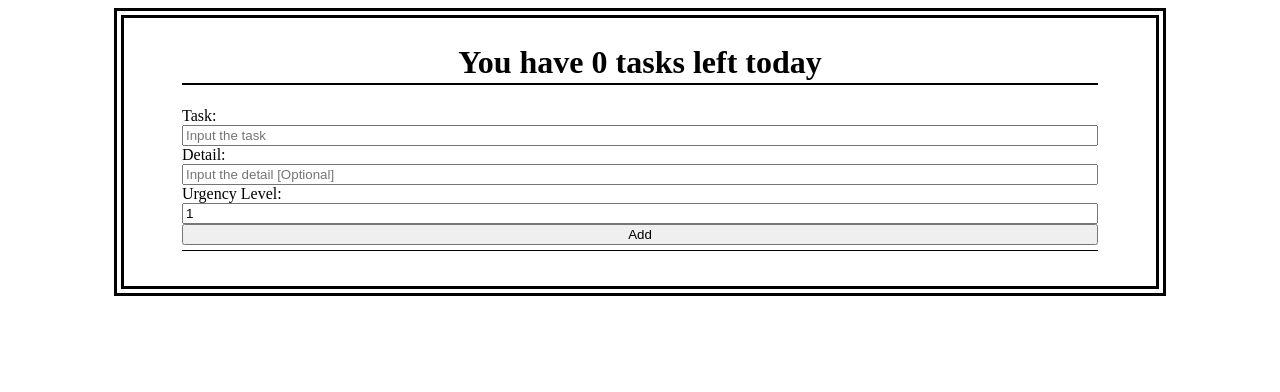
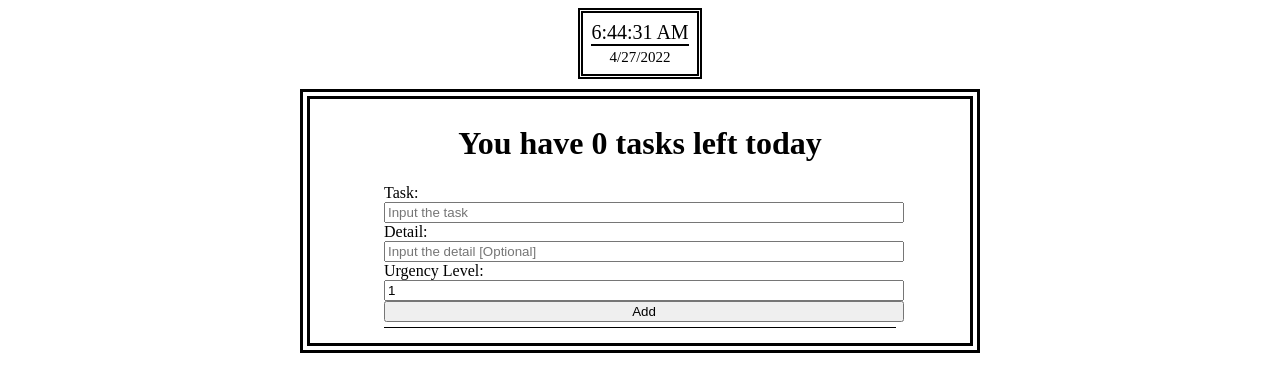
Before and after one commit to QiliKiri/React-Project, a React (Create React App) app: page / in a window 1280 px wide. Shown: the top 392 px of the page. Built offline with nearby package versions, Linux system fonts and the light colour scheme.

Commit message:
update
Add 'Clock' feature.
UI design improve.

```diff
--- a/package.json
+++ b/package.json
@@ -1,4 +1,5 @@
 {
+  "homepage": "https://qilikiri.github.io/React-Project",
   "name": "my-app",
   "version": "0.1.0",
   "private": true,
@@ -13,6 +14,8 @@
     "web-vitals": "^2.1.4"
   },
   "scripts": {
+    "predeploy": "npm run build",
+    "deploy": "gh-pages -d build",
     "start": "react-scripts start",
     "build": "react-scripts build",
     "test": "react-scripts test",
@@ -35,5 +38,8 @@
       "last 1 firefox version",
       "last 1 safari version"
     ]
+  },
+  "devDependencies": {
+    "gh-pages": "^3.2.3"
   }
 }
--- a/public/index.html
+++ b/public/index.html
@@ -24,7 +24,7 @@
       work correctly both with client-side routing and a non-root public URL.
       Learn how to configure a non-root public URL by running `npm run build`.
     -->
-    <title>React App</title>
+    <title>Todo List</title>
   </head>
   <body>
     <noscript>You need to enable JavaScript to run this app.</noscript>
--- a/src/App.css
+++ b/src/App.css
@@ -1,7 +1,12 @@
+#root {
+  display: flex;
+  flex-direction: column;
+}
 .todo-app {
   display: flex;
-  justify-content: center;
-  width: 80%;
+  flex-direction: column;
+  align-items: center;
+  width: min(max(480px, 50vw), 70vw);
   height: max-content;
   margin: auto;
   padding: 5px 10px 5px 10px;
@@ -22,13 +27,16 @@
   flex-wrap: wrap;
   flex-direction: column;
   justify-content: space-between;
+  width: 80%;
   margin-bottom: 10px;
   padding-bottom: 5px;
   border-bottom: solid 1px;
 }
+.todo-form input {
+  width: 100%;
+}
 .todo-list {
-  width: max(480px, 70vw);
-  padding: 10px;
+  width: 80%;
   /*background-color: aqua;*/
 }
 .todo-row {
@@ -51,3 +59,22 @@
   margin-left: auto;
   font-size: 20px;
 }
+.clock {
+  display: flex;
+  flex-direction: column;
+  align-items: center;
+  margin-left: auto;
+  margin-right: auto;
+  margin-bottom: 10px;
+  padding: 8px;
+  border: double 5px;
+  width: max-content;
+}
+.clock div:nth-child(1) {
+  font-size: 20px;
+  border-bottom: solid 2px;
+}
+.clock div:nth-child(2) {
+  margin-top: 3px;
+  font-size: 15px;
+}
--- a/src/App.js
+++ b/src/App.js
@@ -1,11 +1,17 @@
 import './App.css';
 import TodoList from "./components/TodoList";
+import Clock from "./components/Clock";
 
 function App() {
   return (
-      <div className={"todo-app"}>
-        <TodoList />
-      </div>
+      <>
+          <div className={'clock'}>
+              <Clock />
+          </div>
+          <div className={"todo-app"}>
+              <TodoList />
+          </div>
+      </>
   );
 }
 
--- /dev/null
+++ b/src/components/Clock.js
@@ -0,0 +1,28 @@
+import React, {useState, useEffect} from "react";
+
+function Clock() {
+    const [time, setTime] = useState(new Date().toLocaleTimeString());
+    const [date, setDate] = useState(new Date().toLocaleDateString());
+
+    useEffect(() => {
+        setTimeout(() => {
+            setTime(new Date().toLocaleTimeString());
+        }, 1000);
+        setTimeout(() => {
+            setDate(new Date().toLocaleDateString());
+        }, 1000 * 60 * 60 * 24);
+    })
+
+    return (
+        <>
+            <div>
+                {time}
+            </div>
+            <div>
+                {date}
+            </div>
+        </>
+    )
+}
+
+export default Clock
--- a/src/components/TodoList.js
+++ b/src/components/TodoList.js
@@ -53,7 +53,7 @@ function TodoList() {
     }
 
     return (
-        <div>
+        <>
             <h1>You have {numOfTasks} tasks left today</h1>
             <TodoForm onSubmit={addTodo} />
             <div className={'todo-list'}>
@@ -64,7 +64,7 @@ function TodoList() {
                     editTodo={editTodo}
                 />
             </div>
-        </div>
+        </>
     )
 }
 
```
Also changed, not shown: 1 other file (tests, documents, lock files or other folders).
